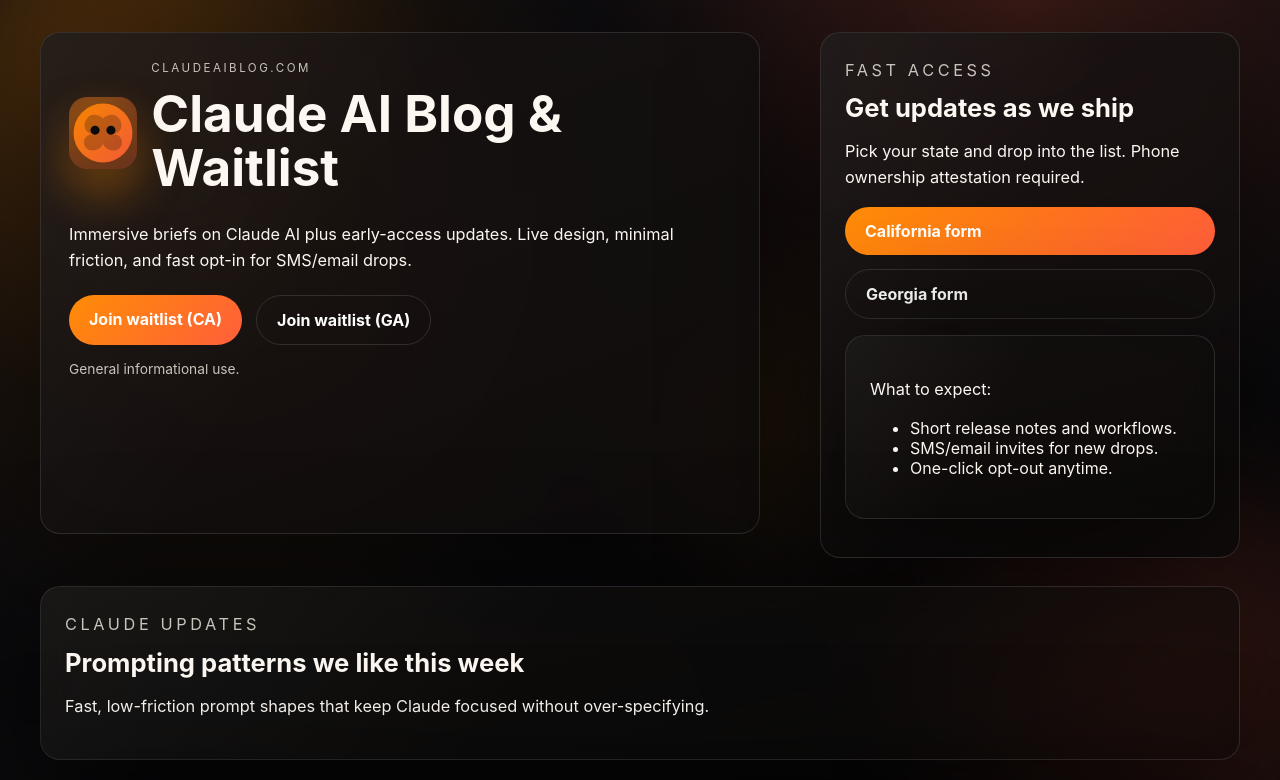
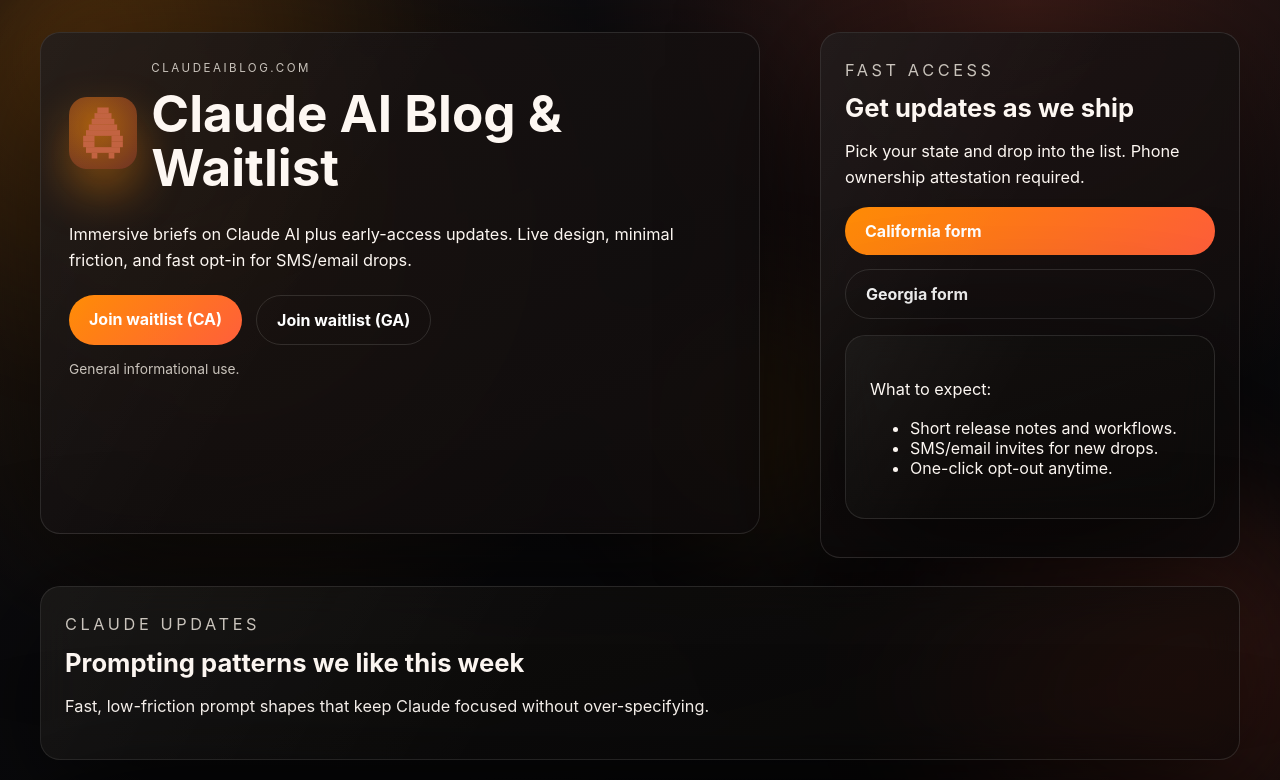
Before and after one commit to sniperdude1017/claudeaiblog-intake, a website: page public/index.html in a window 1280 px wide. Shown: the top 780 px of the page. Drawn offline with Linux system fonts and the light colour scheme.

Commit message:
Add city field, retro logo, and spacing fixes

```diff
--- a/public/app.js
+++ b/public/app.js
@@ -13,6 +13,7 @@ for (const form of forms) {
       name: formData.get("name"),
       email: formData.get("email"),
       phone: formData.get("phone"),
+      city: formData.get("city"),
       zip: formData.get("zip"),
       ownsPhone: formData.get("ownsPhone") === "on",
       consent: formData.get("consent") === "on",
--- a/public/index.html
+++ b/public/index.html
@@ -18,21 +18,19 @@
         <div class="hero glass">
           <header class="brand">
             <div class="logo-mark" aria-hidden="true">
-              <svg class="logo-svg" viewBox="0 0 120 120" role="presentation">
-                <defs>
-                  <linearGradient id="clawGradient" x1="0%" y1="0%" x2="100%" y2="100%">
-                    <stop offset="0%" stop-color="#ff8a00" />
-                    <stop offset="100%" stop-color="#ff5e3a" />
-                  </linearGradient>
-                </defs>
-                <circle cx="60" cy="60" r="52" fill="url(#clawGradient)" opacity="0.92" />
-                <path
-                  d="M32 34 C24 44 26 60 42 62 C28 62 22 76 30 86 C36 94 56 92 60 78 C64 92 84 94 90 86 C98 76 92 62 78 62 C94 60 96 44 88 34 C82 26 70 26 60 34 C50 26 38 26 32 34Z"
-                  fill="#0b090a"
-                  opacity="0.24"
-                />
-                <circle cx="46" cy="55" r="8" fill="#0b0b0b" />
-                <circle cx="74" cy="55" r="8" fill="#0b0b0b" />
+              <svg class="claude-logo" viewBox="0 0 24 24" role="presentation">
+                <rect x="10" y="3" width="4" height="2" />
+                <rect x="9" y="5" width="6" height="2" />
+                <rect x="8" y="7" width="8" height="2" />
+                <rect x="7" y="9" width="10" height="2" />
+                <rect x="6" y="11" width="12" height="2" />
+                <rect x="5" y="13" width="4" height="2" />
+                <rect x="15" y="13" width="4" height="2" />
+                <rect x="5" y="15" width="4" height="2" />
+                <rect x="15" y="15" width="4" height="2" />
+                <rect x="6" y="17" width="12" height="2" />
+                <rect x="8" y="19" width="2" height="2" />
+                <rect x="14" y="19" width="2" height="2" />
               </svg>
             </div>
             <div>
--- a/public/styles.css
+++ b/public/styles.css
@@ -7,6 +7,11 @@
   --orange: #ff8a00;
   --orange-dark: #ff5e3a;
   --shadow: 0 32px 140px rgba(0, 0, 0, 0.7);
+  /* Official Brand Palette */
+  --claude-primary: #c15f3c; /* Crail (Terracotta Orange) */
+  --claude-bg: #f4f3ee;      /* Pampas (Warm Off-White) */
+  --claude-accent: #b1ada1;  /* Cloudy (Neutral Gray) */
+  --claude-dark: #1f1e1d;    /* Deep Charcoal (Text) */
 }
 
 * {
@@ -293,6 +298,19 @@ input {
   filter: drop-shadow(0 6px 18px rgba(0, 0, 0, 0.35));
 }
 
+.claude-logo {
+  width: 68px;
+  height: 68px;
+  fill: var(--claude-primary);
+  image-rendering: pixelated;
+  transition: transform 0.2s ease-in-out;
+}
+
+.claude-logo:hover {
+  transform: scale(1.05);
+  fill: #d9734d;
+}
+
 .glass {
   backdrop-filter: blur(10px);
   background: linear-gradient(160deg, rgba(23, 18, 18, 0.85), rgba(15, 12, 12, 0.82));
```
Also changed, not shown: public/consumer-ca.html (+4 -0 lines), public/consumer-ga.html (+4 -0 lines).
